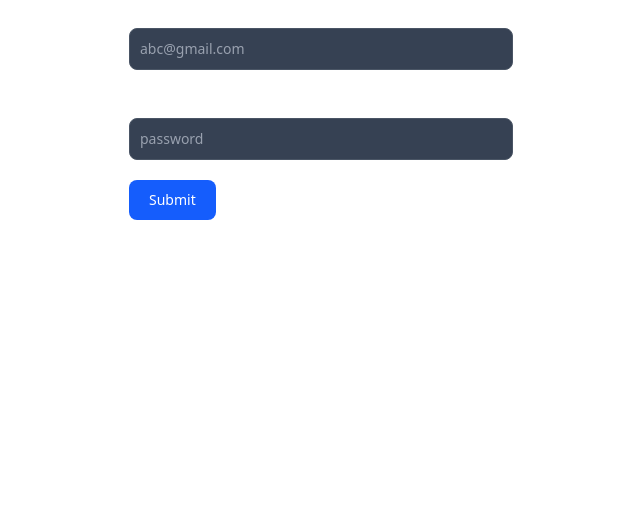
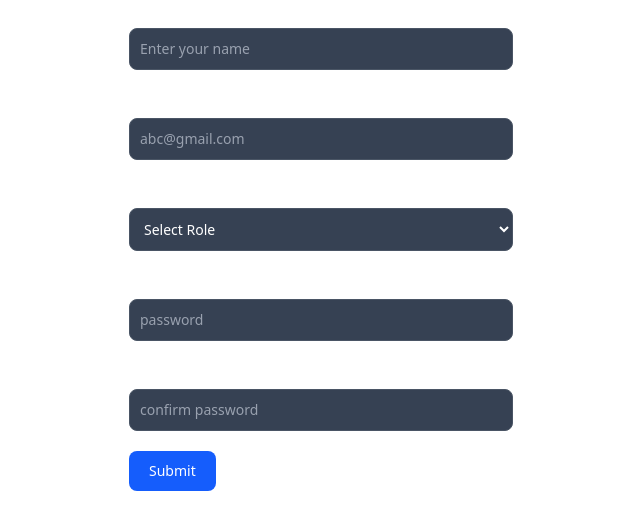
Before and after one commit to ajmal-m/Zudu-ai-fron-end, a React (Vite) app: page /register in a window 1280 px wide. Shown: the top 530 px of the page, without its empty margins (319-959 px from the left). Built offline with nearby package versions, Linux system fonts and the light colour scheme.

Commit message:
Register ui and form validation update

```diff
--- a/package.json
+++ b/package.json
@@ -14,6 +14,7 @@
     "axios": "^1.11.0",
     "react": "^19.1.0",
     "react-dom": "^19.1.0",
+    "react-hot-toast": "^2.5.2",
     "tailwindcss": "^4.1.11"
   },
   "devDependencies": {
--- a/src/App.tsx
+++ b/src/App.tsx
@@ -1,10 +1,13 @@
-import Login from "./components/login"
+
+import  { Toaster } from 'react-hot-toast';
+import Register from "./components/register";
 
 function App() {
 
   return (
     <>
-      <Login/>
+      <Register/>
+      <Toaster/>
     </>
   )
 }
--- a/src/components/login/index.tsx
+++ b/src/components/login/index.tsx
@@ -2,6 +2,7 @@ import { memo, useCallback, useState } from "react";
 import Label from "../reusable/label";
 import Input from "../reusable/input";
 import Button from "../reusable/button";
+import toast from 'react-hot-toast';
 
 const Login = memo(() => {
 
@@ -22,6 +23,7 @@ const Login = memo(() => {
     const handleSubmit = useCallback((e : React.FormEvent<HTMLFormElement>) => {
         e.preventDefault();
         console.log(formData);
+        toast.success("Hello Guys")
     }, [formData]);
 
     return(
--- /dev/null
+++ b/src/components/register/index.tsx
@@ -0,0 +1,144 @@
+import { memo, useCallback, useState } from "react";
+import Label from "../reusable/label";
+import Input from "../reusable/input";
+import Button from "../reusable/button";
+import toast from 'react-hot-toast';
+import RoleSelector from "./roleSelecter";
+
+type FormDatasType = {
+    name:string;
+    email: string;
+    password: string;
+    confirmPassword:string;
+    role:string
+}
+
+const Register = memo(() => {
+
+    const [formData, setFormData] = useState<FormDatasType>({
+        name:"",
+        email: "",
+        password: "",
+        confirmPassword:'',
+        role:''
+    });
+
+    const handleChange = useCallback((e: { target: { name: any; value: any; }; }) => {
+        const { name, value} = e.target;
+        setFormData((prev) => ({
+            ...prev,
+            [name]: value,
+        }));
+    }, [formData]);
+
+
+    const handleSubmit = useCallback((e : React.FormEvent<HTMLFormElement>) => {
+        e.preventDefault();
+        console.log(formData);
+        formValidation(formData)
+    }, [formData]);
+
+
+    const formValidation= useCallback((values: FormDatasType) => {
+        let formValidated = true;
+        if (!values.name.trim()) {
+            formValidated = false;
+            toast.error("Name is required");
+        }
+
+        if (!values.email.trim()) {
+            formValidated = false;
+            toast.error("Email is required");
+        } else if (!/^[^\s@]+@[^\s@]+\.[^\s@]+$/.test(values.email)) {
+            formValidated = false;
+            toast.error("Invalid email format");
+        }
+
+        if (!values.password) {
+            formValidated = false;
+            toast.error("Password is required");
+        }
+
+        if (!values.confirmPassword) {
+            formValidated = false;
+            toast.error("Confirm Password is required");
+        } else if (values.password !== values.confirmPassword) {
+            formValidated = false;
+            toast.error("Passwords do not match");
+        }
+
+        if (!values.role.trim()) {
+            formValidated = false;
+            toast.error("Role is required");
+        }
+
+        return formValidated;
+
+    }, [formData])
+
+    return(
+        <>
+        <form className="max-w-sm mx-auto" onSubmit={handleSubmit}>
+
+            <div className="mb-5">
+                <Label type="name" text="Your name"/>
+                <Input
+                    type="text"
+                    name="name"
+                    value={formData.name}
+                    updateChange={handleChange}
+                    placeholder="Enter your name"
+                />
+            </div>
+
+
+            <div className="mb-5">
+                <Label type="email" text="Your email"/>
+                <Input
+                    type="email"
+                    name="email"
+                    value={formData.email}
+                    updateChange={handleChange}
+                    placeholder="abc@gmail.com"
+                />
+            </div>
+
+
+            <div className="mb-5">
+                <Label  type="text" text="Select Role"/>
+                <RoleSelector
+                    value={formData.role}
+                    updateChange={handleChange}
+                />
+            </div>
+
+            <div className="mb-5">
+                <Label  type="password" text="Your password"/>
+                <Input
+                    type="password"
+                    name="password"
+                    value={formData.password}
+                    updateChange={handleChange}
+                    placeholder="password"
+                />
+            </div>
+
+            <div className="mb-5">
+                <Label  type="password" text="Confirm your password"/>
+                <Input
+                    type="password"
+                    name="confirmPassword"
+                    value={formData.confirmPassword}
+                    updateChange={handleChange}
+                    placeholder="confirm password"
+                />
+            </div>
+
+            <Button type="submit" text="Submit" />
+
+        </form>
+        </>
+    )
+});
+
+export default Register;
--- /dev/null
+++ b/src/components/register/roleSelecter.tsx
@@ -0,0 +1,32 @@
+import { memo } from "react";
+
+type RoleSelectorType = {
+    updateChange:(e: any) => void;
+    value:string;
+}
+
+const RoleSelector = memo(({ updateChange, value } : RoleSelectorType) => {
+    return(
+        <>
+            <select
+                id="role"
+                name="role"
+                className="
+                    bg-gray-50 border border-gray-300 text-gray-900
+                    text-sm rounded-lg focus:ring-blue-500 focus:border-blue-500
+                    block w-full p-2.5 dark:bg-gray-700 dark:border-gray-600
+                    dark:placeholder-gray-400 dark:text-white dark:focus:ring-blue-500
+                    dark:focus:border-blue-500
+                "
+                onChange={updateChange}
+                value={value}
+            >
+                <option selected value={''}>Select Role</option>
+                <option value="user">User</option>
+                <option value="admin">Admin</option>
+            </select>
+        </>
+    )
+});
+
+export default RoleSelector;
```
Also changed, not shown: 1 other file (tests, documents, lock files or other folders).
